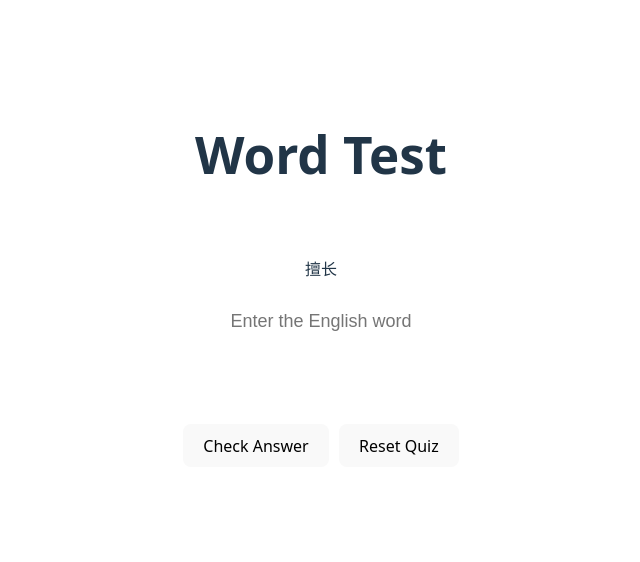
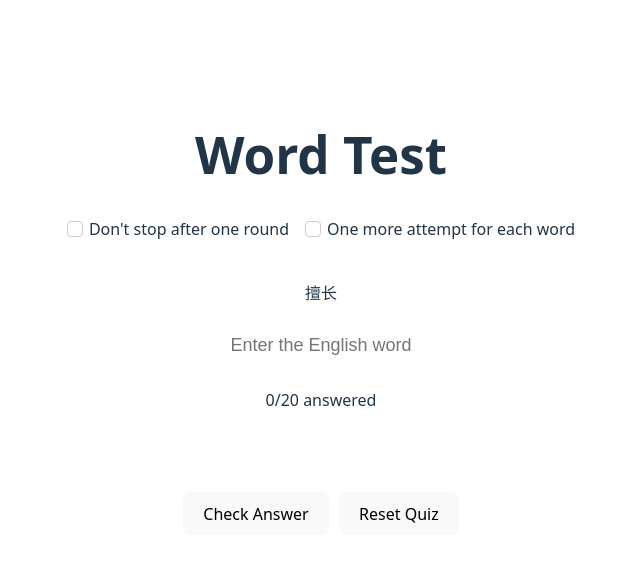
Before and after one commit to xiaodong2008/exam-25, a Vue app: page /english/vocab/test-word in a window 1280 px wide. Shown: the top 562 px of the page, without its empty margins (319-959 px from the left). Built offline with nearby package versions, Linux system fonts and the light colour scheme.

Commit message:
feat: add checkboxes for game options and update scoring display in Word Test component

```diff
--- a/src/pages/English/vocab/WordTest.vue
+++ b/src/pages/English/vocab/WordTest.vue
@@ -2,7 +2,12 @@
   <div class="word-test">
     <div class="header">
       <h1>Word Test</h1>
-      <div class="toolbar"></div>
+      <div class="toolbar">
+        <CheckBox v-model="dontStop" />
+        <span class="toggle-text">Don't stop after one round</span>
+        <CheckBox v-model="oneMoreAttempt" />
+        <span class="toggle-text">One more attempt for each word</span>
+      </div>
     </div>
     <div class="content">
       <div v-if="questionQueue.length > 0" class="question">
@@ -19,15 +24,31 @@
           }"
         />
         <span
+          class="attempt-message"
+          v-if="attempt"
+          style="color: #f44336; font-size: 14px"
+        >
+          Please try again!
+        </span>
+        <span
           class="correct-answer"
           v-if="submittedAnwser && answerCorrect === false"
           style="color: #f44336; font-size: 14px"
-          >Correct answer: {{ vocabs[questionQueue[0]] }}</span
         >
+          Correct answer: {{ vocabs[questionQueue[0]] }}
+        </span>
+        <span
+          class="correct-answer"
+          v-if="submittedAnwser && answerCorrect === true"
+          style="color: #4caf50; font-size: 14px"
+        >
+          Correct!
+        </span>
+        <span> {{ totalAnswered }}/{{ qNums.length }} answered </span>
       </div>
       <div v-else class="word-test__end">
         <p>Test completed!</p>
-        <p>Your score of this round: {{ score }}/20</p>
+        <p>Your score of this round: {{ score }}/{{ qNums.length }}</p>
         <button @click="setupNewRound">Start Over</button>
       </div>
     </div>
@@ -42,6 +63,7 @@
 </template>
 
 <script setup lang="ts">
+import CheckBox from "@/components/CheckBox.vue";
 import { reactive, ref } from "vue";
 
 const qNums = setupQNums(20);
@@ -51,6 +73,10 @@ const totalScore = ref(0);
 const totalAnswered = ref(0);
 const submittedAnwser = ref(false);
 const answerCorrect = ref(null as boolean | null); // Use null to indicate no answer checked yet
+const attempt = ref(false);
+
+const dontStop = ref(false); // Checkbox to control whether to stop after one round
+const oneMoreAttempt = ref(false); // Checkbox for one more attempt for each word
 
 const answer = ref("");
 
@@ -86,8 +112,13 @@ function checkAnswer() {
     totalScore.value++;
     answerCorrect.value = true;
   } else {
+    if (oneMoreAttempt.value && !attempt.value) {
+      attempt.value = true;
+      return;
+    }
     answerCorrect.value = false;
   }
+  attempt.value = false; // Reset the attempt state after a correct answer
   totalAnswered.value++;
 
   submittedAnwser.value = true;
@@ -99,6 +130,14 @@ function nextQuestion() {
     answer.value = ""; // Clear the input
     submittedAnwser.value = false;
     answerCorrect.value = null; // Reset the answer correctness state
+  } else {
+    // If no more questions, check if we should stop or reset
+    if (dontStop.value) {
+      setupNewRound(); // Reset for a new round
+    } else {
+      // Optionally, you can handle the case where no more questions are left
+      console.log("No more questions left.");
+    }
   }
 }
 
```
